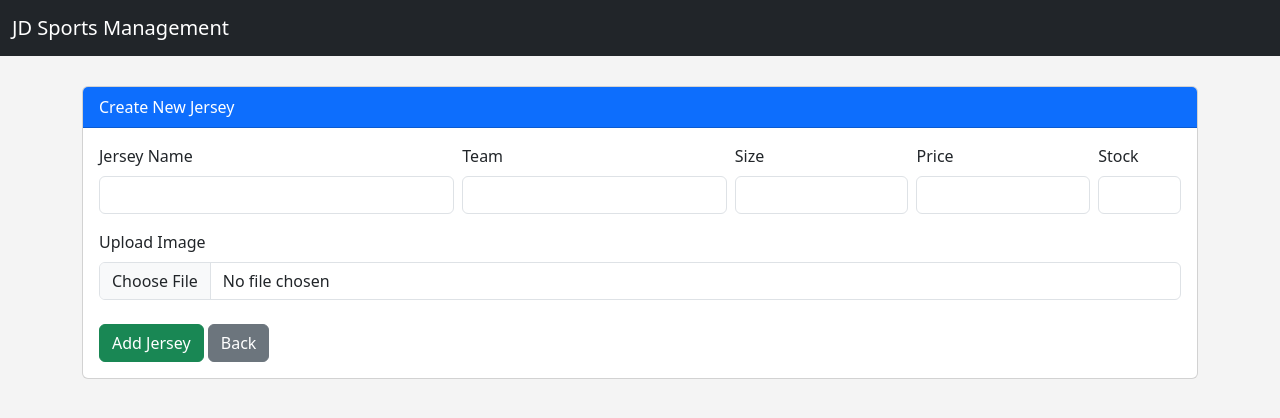
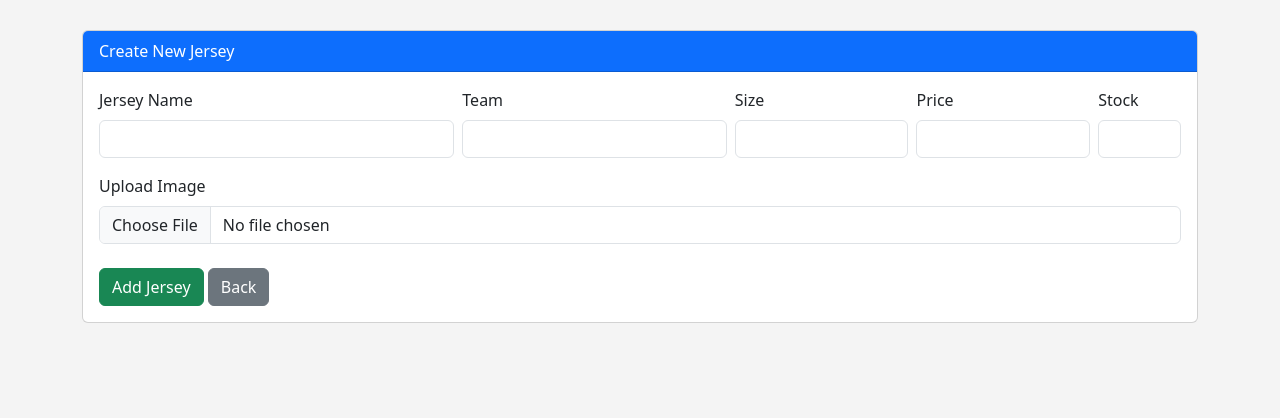
Before and after one commit to johnbabyjoel/jersey-store, a Django app: page /add/ in a window 1280 px wide. Shown: the top 418 px of the page. Run offline with Django 5.2, Linux system fonts and the light colour scheme.

Commit message:
view updated

```diff
--- a/templates/create.html
+++ b/templates/create.html
@@ -17,11 +17,7 @@
 <body>
 
   <!-- Navbar -->
-  <nav class="navbar navbar-dark bg-dark">
-    <div class="container-fluid">
-      <a class="navbar-brand" href="#">JD Sports Management</a>
-    </div>
-  </nav>
+
 
   <div class="container">
     <div class="card">
```
